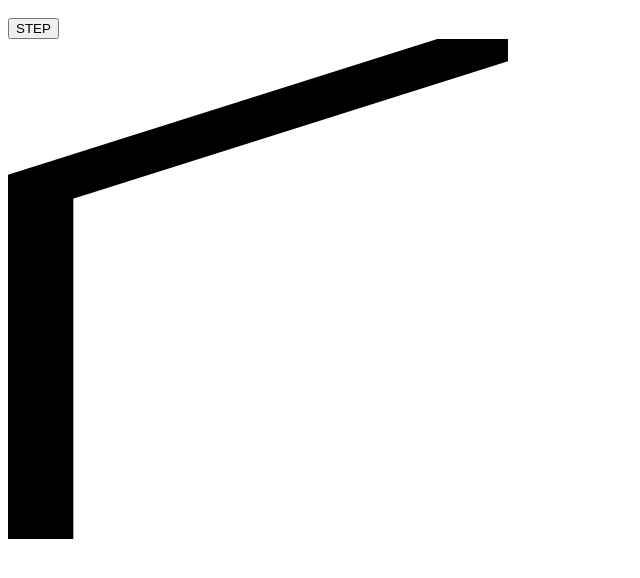
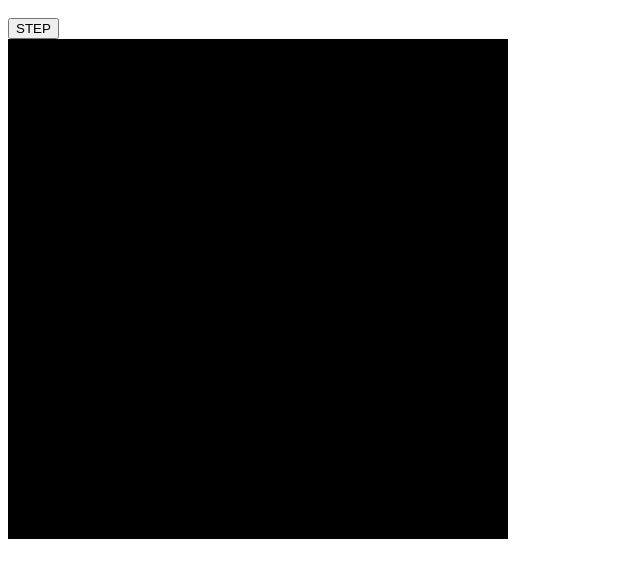
Before and after one commit to DeCarabas/garden, a website with bundled scripts: page dist/index.html in a window 1280 px wide. Both pictures are taken after a click on the button "STEP". Shown: the part 48-626 px from the top of the page, without its empty margins (0-640 px from the left). Built offline with nearby package versions, Linux system fonts and the light colour scheme.

```diff
--- a/index.js
+++ /dev/null
@@ -1,134 +0,0 @@
-// The core functionality for l-systems is like this.
-function rewrite(state, rules) {
-  let result = "";
-  for (let i = 0; i < state.length; i++) {
-    const current = state[i];
-    const replacements = rules[current] || [];
-    if (replacements.length == 0) {
-      result += current;
-    } else if (replacements.length == 1) {
-      result += replacements[0];
-    } else {
-      throw new Error("Unsupported as of yet.");
-    }
-  }
-  return result;
-}
-
-function move(x, y, heading, length) {
-  const dx = length * Math.cos(heading);
-  const dy = length * Math.sin(heading);
-  return [x + dx, y + dy];
-}
-
-class MeasureContext {
-  beginPath() {}
-  stroke() {}
-  moveTo(x, y) {
-    if (this.min_x === undefined || x < this.min_x) {
-      this.min_x = x;
-    }
-    if (this.max_x === undefined || x > this.max_x) {
-      this.max_x = x;
-    }
-    if (this.min_y === undefined || y < this.min_y) {
-      this.min_y = y;
-    }
-    if (this.max_y === undefined || y > this.max_y) {
-      this.max_y = y;
-    }
-  }
-  lineTo(x, y) {
-    this.moveTo(x, y);
-  }
-}
-
-function render(state, context, config) {
-  let { x, y, heading, step_length, angle_delta } = config;
-  const state_stack = [];
-
-  context.beginPath();
-  context.moveTo(x, y);
-
-  for (let i = 0; i < state.length; i++) {
-    const current = state[i];
-    if (current == "F") {
-      // Move forward by straight_length
-      const [new_x, new_y] = move(x, y, heading, step_length);
-      context.lineTo(new_x, new_y);
-      x = new_x;
-      y = new_y;
-    } else if (current == "f") {
-      const [new_x, new_y] = move(x, y, heading, step_length);
-      context.moveTo(new_x, new_y);
-      x = new_x;
-      y = new_y;
-    } else if (current == "+") {
-      heading += angle_delta;
-    } else if (current == "-") {
-      heading -= angle_delta;
-    } else if (current == "[") {
-      state_stack.push([x, y, heading]);
-    } else if (current == "]") {
-      [x, y, heading] = state_stack.pop();
-      context.moveTo(x, y);
-    }
-  }
-
-  context.stroke();
-}
-
-function toRadians(degrees) {
-  return degrees * (Math.PI / 180.0);
-}
-
-// Definition here:
-const initial = "X";
-const angle = toRadians(22.5);
-const rules = {
-  X: ["F-[[X]+X]+F[+FX]-X"],
-  F: ["FF"],
-};
-
-// HTML mechanics
-const garden = document.getElementById("garden");
-const gardenContext = garden.getContext("2d");
-
-const render_config = {
-  x: 0,
-  y: 0,
-  heading: Math.PI * 1.5,
-  step_length: 10,
-  step_factor: 1,
-  angle_delta: angle,
-};
-
-let state = initial;
-let step_length = garden.width / 2;
-function draw() {
-  gardenContext.clearRect(0, 0, garden.width, garden.height);
-  const measure_context = new MeasureContext();
-
-  render(state, measure_context, render_config);
-  const render_width = measure_context.max_x - measure_context.min_x;
-  const render_height = measure_context.max_y - measure_context.min_y;
-
-  gardenContext.save();
-  gardenContext.scale(
-    garden.width / render_width,
-    garden.height / render_height
-  );
-  gardenContext.translate(-measure_context.min_x, -measure_context.min_y);
-  render(state, gardenContext, render_config);
-  gardenContext.restore();
-}
-
-function step() {
-  state = rewrite(state, rules);
-  render_config.step_length /= render_config.step_factor;
-  draw();
-}
-
-const stepButton = document.getElementById("step");
-stepButton.addEventListener("click", step);
-draw();
--- a/package.json
+++ b/package.json
@@ -11,7 +11,9 @@
   "license": "ISC",
   "devDependencies": {
     "flow-bin": "^0.66.0",
-    "prettier": "1.10.2"
+    "prettier": "1.10.2",
+    "webpack": "^4.0.0",
+    "webpack-cli": "^2.0.9"
   },
   "prettier": {
     "trailingComma": "es5"
--- /dev/null
+++ b/src/index.js
@@ -0,0 +1,254 @@
+// @flow
+// @format
+//
+// The core functionality for l-systems is like this.
+function rewrite(state, rules) {
+  let result = "";
+  for (let i = 0; i < state.length; i++) {
+    const current = state[i];
+    const replacements = rules[current] || [];
+    if (replacements.length == 0) {
+      result += current;
+    } else if (replacements.length == 1) {
+      result += replacements[0];
+    } else {
+      throw new Error("Unsupported as of yet.");
+    }
+  }
+  return result;
+}
+
+function move(x, y, heading, length) {
+  const dx = length * Math.cos(heading);
+  const dy = length * Math.sin(heading);
+  return [x + dx, y + dy];
+}
+
+class MeasureContext {
+  /*::
+  min_x: number;
+  min_y: number;
+  max_x: number;
+  max_y: number;
+  */
+
+  constructor() {
+    this.min_x = 0;
+    this.max_x = 0;
+    this.min_y = 0;
+    this.max_y = 0;
+  }
+  beginPath() {}
+  stroke() {}
+  moveTo(x, y) {
+    if (this.min_x === undefined || x < this.min_x) {
+      this.min_x = x;
+    }
+    if (this.max_x === undefined || x > this.max_x) {
+      this.max_x = x;
+    }
+    if (this.min_y === undefined || y < this.min_y) {
+      this.min_y = y;
+    }
+    if (this.max_y === undefined || y > this.max_y) {
+      this.max_y = y;
+    }
+  }
+  lineTo(x, y) {
+    this.moveTo(x, y);
+  }
+}
+
+function render(state, context, config) {
+  let { x, y, heading, step_length, angle_delta } = config;
+  const state_stack = [];
+
+  context.beginPath();
+  context.moveTo(x, y);
+
+  for (let i = 0; i < state.length; i++) {
+    const current = state[i];
+    if (current == "F") {
+      // Move forward by straight_length
+      const [new_x, new_y] = move(x, y, heading, step_length);
+      context.lineTo(new_x, new_y);
+      x = new_x;
+      y = new_y;
+    } else if (current == "f") {
+      const [new_x, new_y] = move(x, y, heading, step_length);
+      context.moveTo(new_x, new_y);
+      x = new_x;
+      y = new_y;
+    } else if (current == "+") {
+      heading += angle_delta;
+    } else if (current == "-") {
+      heading -= angle_delta;
+    } else if (current == "[") {
+      state_stack.push([x, y, heading]);
+    } else if (current == "]") {
+      [x, y, heading] = state_stack.pop();
+      context.moveTo(x, y);
+    }
+  }
+
+  context.stroke();
+}
+
+function toRadians(degrees) {
+  return degrees * (Math.PI / 180.0);
+}
+
+// Definition here:
+const initial = "X";
+const angle = toRadians(22.5);
+const rules = {
+  X: ["F-[[X]+X]+F[+FX]-X"],
+  F: ["FF"],
+};
+
+// HTML mechanics, WebGL bullshit.
+const vsSource = `
+attribute vec4 aVertexPosition;
+
+uniform mat4 uModelViewMatrix;
+uniform mat4 uProjectionMatrix;
+
+void main() {
+  gl_Position = uProjectionMatrix * uModelViewMatrix * aVertexPosition;
+}
+`;
+const fsSource = `
+  void main() {
+    gl_FragColor = vec4(1.0, 1.0, 1.0, 1.0);
+  }
+`;
+
+function initShaderProgram(gl, vsSource, fsSource) {
+  const vertexShader = loadShader(gl, gl.VERTEX_SHADER, vsSource);
+  const fragmentShader = loadShader(gl, gl.FRAGMENT_SHADER, fsSource);
+
+  const shaderProgram = gl.createProgram();
+  if (shaderProgram == null) {
+    throw new Error("Unable to create shader program");
+  }
+  gl.attachShader(shaderProgram, vertexShader);
+  gl.attachShader(shaderProgram, fragmentShader);
+  gl.linkProgram(shaderProgram);
+
+  if (!gl.getProgramParameter(shaderProgram, gl.LINK_STATUS)) {
+    console.error(
+      "Unable to initialize the shader program: " +
+        (gl.getProgramInfoLog(shaderProgram) || "")
+    );
+    throw new Error("Failed to init shader program");
+  }
+
+  return shaderProgram;
+}
+
+function loadShader(gl, type, source) {
+  const shader = gl.createShader(type);
+  gl.shaderSource(shader, source);
+  gl.compileShader(shader);
+  if (!gl.getShaderParameter(shader, gl.COMPILE_STATUS)) {
+    console.error(
+      "An error occurred compiling the shaders: " +
+        (gl.getShaderInfoLog(shader) || "")
+    );
+    gl.deleteShader(shader);
+    throw new Error("Failed to load shader");
+  }
+
+  return shader;
+}
+
+function initBuffers(gl) {
+  const positionBuffer = gl.createBuffer();
+  gl.bindBuffer(gl.ARRAY_BUFFER, positionBuffer);
+
+  const positions = [1.0, 1.0, -1.0, 1.0, 1.0, -1.0, -1.0, -1.0];
+  gl.bufferData(gl.ARRAY_BUFFER, new Float32Array(positions), gl.STATIC_DRAW);
+
+  return {
+    position: positionBuffer,
+  };
+}
+
+function setup(gl) {
+  gl.clearColor(0, 0, 0, 1);
+  gl.clearDepth(1.0);
+  gl.enable(gl.DEPTH_TEST);
+  gl.depthFunc(gl.LEQUAL);
+
+  const shaderProgram = initShaderProgram(gl, vsSource, fsSource);
+  const programInfo = {
+    program: shaderProgram,
+    attribLocations: {
+      vertexPosition: gl.getAttribLocation(shaderProgram, "aVertexPosition"),
+    },
+    uniformLocations: {
+      projectionMatrix: gl.getUniformLocation(
+        shaderProgram,
+        "uProjectionMatrix"
+      ),
+      modelViewMatrix: gl.getUniformLocation(shaderProgram, "uModelViewMatrix"),
+    },
+  };
+  return programInfo;
+}
+
+const garden = document.getElementById("garden");
+if (!(garden && garden instanceof HTMLCanvasElement)) {
+  throw Error("Cannot find garden.");
+}
+const gardenContext = garden.getContext("webgl");
+if (gardenContext == null) {
+  throw Error("Cannot get GL context.");
+}
+const programInfo = setup(gardenContext);
+const buffers = initBuffers(gardenContext);
+
+const render_config = {
+  x: 0,
+  y: 0,
+  heading: Math.PI * 1.5,
+  step_length: 10,
+  step_factor: 1,
+  angle_delta: angle,
+};
+
+let state = initial;
+function draw(gl) {
+  // Step 1: Measure the boundaries of the plant.
+  const measure_context = new MeasureContext();
+  render(state, measure_context, render_config);
+  const render_width = measure_context.max_x - measure_context.min_x;
+  const render_height = measure_context.max_y - measure_context.min_y;
+
+  // Step 2: Draw the plant.
+
+  gl.clear(gl.COLOR_BUFFER_BIT | gl.DEPTH_BUFFER_BIT);
+
+  // gardenContext.clearRect(0, 0, garden.width, garden.height);
+  // gardenContext.save();
+  // gardenContext.scale(
+  //   garden.width / render_width,
+  //   garden.height / render_height
+  // );
+  // gardenContext.translate(-measure_context.min_x, -measure_context.min_y);
+  // render(state, gardenContext, render_config);
+  // gardenContext.restore();
+}
+
+function step() {
+  state = rewrite(state, rules);
+  render_config.step_length /= render_config.step_factor;
+  draw(gardenContext);
+}
+
+const stepButton = document.getElementById("step");
+if (!stepButton) {
+  throw Error("Cannot find step button.");
+}
+stepButton.addEventListener("click", step);
+draw(gardenContext);
```
Also changed, not shown: dist/index.html, dist/main.js (added), 1 other file.
